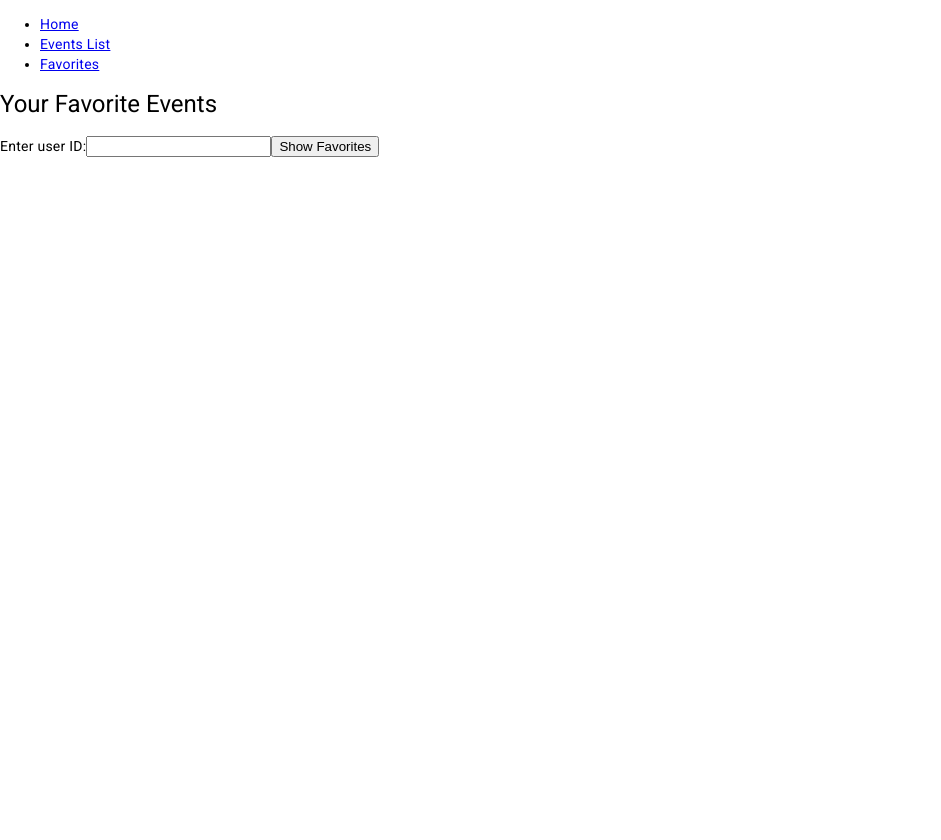
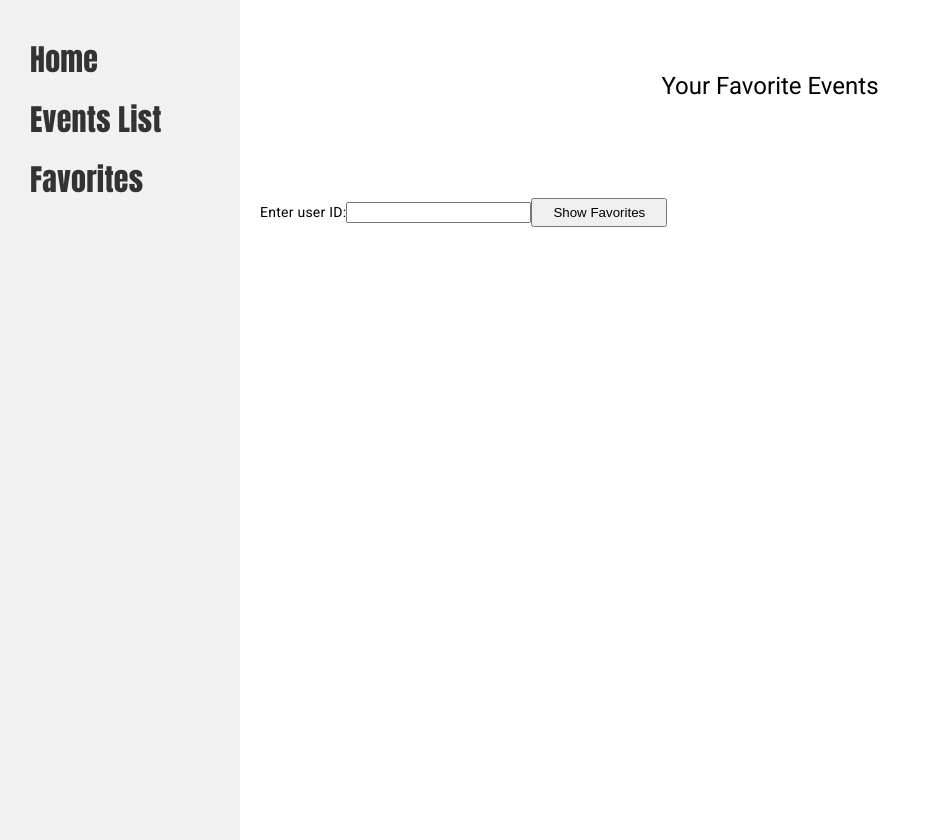
Before and after one commit to lisavong/UpmeetEventSystem, an Angular app: page /favorites in a window 1280 px wide. Shown: the whole page, without its empty margins (0-941 px from the left). Before the commit the page ends 814 px from the top, so only its background shows below. Built offline with nearby package versions, Linux system fonts and the light colour scheme.

Commit message:
fun
wed0308

```diff
--- a/src/app/app.component.css
+++ b/src/app/app.component.css
@@ -0,0 +1,39 @@
+html, body {
+    height: 100%;
+  }
+
+  nav {
+    float: left; /* or use display: flex; flex-direction: column; */
+    width: 200px;
+    height: 100%;
+    margin-right: 20px;
+    padding: 20px;
+    background-color: #f1f1f1;
+    font-family: Impact, Haettenschweiler, 'Arial Narrow Bold', sans-serif, sans-serif;
+    font-size: 30px;
+    color: #333;
+  }
+
+
+  nav ul {
+    list-style-type: none;
+    padding: 0;
+    margin: 0;
+  }
+
+  nav li {
+    margin-top: 20px;
+    margin-bottom: 20px;
+  }
+
+  nav a {
+    display: block;
+    padding: 10px;
+    text-decoration: none;
+    color: #333;
+  }
+
+  nav a:hover {
+    background-color: #ddd;
+    color: #000;
+  }
--- a/src/app/app.component.ts
+++ b/src/app/app.component.ts
@@ -10,8 +10,4 @@ export class AppComponent {
   title = 'UpmeetEventSystem';
   userID = -1;
 
-  // addUserID(form:NgForm){
-  //   let userID = form.form.value.userID;
-  //   this.favorites.push(userID);
-  // }
 }
--- a/src/app/core/home/home.component.html
+++ b/src/app/core/home/home.component.html
@@ -1 +1 @@
-<h4>Upmeet Event Systems</h4>
+<h1>Welcome to Upmeet Events!!</h1>
--- a/src/app/event/event.component.html
+++ b/src/app/event/event.component.html
@@ -6,7 +6,7 @@
 </ul>
 </div> -->
 
-<h3>Event List</h3>
+<!-- <h3>Event List</h3>
 <div *ngFor="let event of events, index as i">
       <a [routerLink]="['/event-details', i+1]" routerLinkActive="active">{{event.name}}</a>
 </div>
@@ -32,15 +32,40 @@
     <p> <label for="location">Location:</label> <input name="location" id="location" ngModel /></p>
     <p><button>Add New Event</button></p>
     </form>
-</div>
+</div> -->
 
 <!-- <mat-form-field appearance="outline"> -->
 
 <!-- </mat-form-field> -->
 
 
-<!-- <p> <mat-label for="date">Date of Event:</mat-label> <input matInput [matDatepicker]="picker"
-  name="date" id="date" ngModel />
-  <mat-hint>MM/DD/YYYY</mat-hint>
-  <mat-datepicker-toggle matIconSuffix [for]="picker"></mat-datepicker-toggle>
-  <mat-datepicker #picker></mat-datepicker></p> -->
+
+  <div style="text-align: center;">
+    <h1>Event List</h1>
+    <div *ngFor="let event of events, index as i">
+     <p> Event ID: {{event.eventID}} | <a [routerLink]="['/event-details', i+1]" routerLinkActive="active">{{event.name}}</a> </p>
+    </div>
+    <br>
+    <hr>
+    <button (click)="toggleAddFave()">{{buttonFaveText}}</button>
+    <div *ngIf="showFaveAdd">
+      <form #newFavoriteForm="ngForm" (ngSubmit)="addFavorite(newFavoriteForm)">
+        <label for="userID">User ID:  </label> <input name="userID" id="userID" ngModel />
+        <label for="eventID">Event ID:  </label> <input name="eventID" id="eventID" ngModel />
+        <button>Add Favorite</button>
+      </form>
+    </div>
+    <br>
+    <hr>
+    <button (click)="toggleAddEvent()">{{buttonEventText}}</button>
+    <div *ngIf="showEventAdd">
+      <form #newEventForm="ngForm" (ngSubmit)="addEvent(newEventForm)">
+        <p> <label for="date">Date of Event:</label> <input name="date" id="date" ngModel /></p>
+        <p> <label for="name">Event Name:</label> <input name="name" id="name" ngModel /> </p>
+        <p> <label for="description">Description:</label> <input name="description" id="description" ngModel /></p>
+        <p> <label for="price">Price per ticket:</label> <input name="price" id="price" ngModel /></p>
+        <p> <label for="location">Location:</label> <input name="location" id="location" ngModel /></p>
+        <p><button>Add New Event</button></p>
+      </form>
+    </div>
+  </div>
--- a/src/app/event/event.component.ts
+++ b/src/app/event/event.component.ts
@@ -89,6 +89,7 @@ export class EventComponent {
    this.repositoryService.addFavorite(newFavorite).subscribe(
     () => {}
    );
+   form.resetForm();
   }
 
 }
--- a/src/app/favorites/favorites.component.html
+++ b/src/app/favorites/favorites.component.html
@@ -9,8 +9,8 @@
 </div>
 
 <div *ngIf="showFavorites">
-    <div *ngFor="let fave of favorites, index as i">
-        <span> Favorites ID: {{fave.id}} | <a [routerLink]="['/event-details', i+1]" routerLinkActive="active"> {{fave.name}}</a>
+    <div *ngFor="let fave of favorites, index as eventID">
+        <span> Favorites ID: {{fave.id}} | <a [routerLink]="['/event-details', fave.eventID]" routerLinkActive="active"> {{fave.name}}</a>
          </span>
     </div>
     <br>
--- a/src/app/favorites/favorites.component.ts
+++ b/src/app/favorites/favorites.component.ts
@@ -33,9 +33,6 @@ export class FavoritesComponent {
   getUserID(form: NgForm) {
    this.activeUserID = form.form.value.activeUserID;
    form.resetForm();
-   form.reset();
-   this.showFavorites = false;
-   this.noFavorites = false;
   }
 
   toggleFavorites(activeUserID: number) {
@@ -60,12 +57,7 @@ export class FavoritesComponent {
     )
     .subscribe((response) => {
       this.favorites = response;
-      if (this.favorites == undefined) {
-        this.noFavorites = true;
-      }
-      else {
-        this.showFavorites = true;
-      }
+      this.showFavorites = true;
     });
     }
 
@@ -79,9 +71,10 @@ export class FavoritesComponent {
      };
 
     this.repositoryService.deleteFavoriteByID(deletedFavorite.id).subscribe(
-      (response) => {
-        this.repositoryService.getFavoritesByUserID(this.activeUserID);
+      () => {
+        this.toggleFavorites(this.activeUserID)
       }
     );
+    form.resetForm();
   }
 }
--- a/src/styles.css
+++ b/src/styles.css
@@ -5,3 +5,23 @@ body { margin: 0; font-family: Roboto, "Helvetica Neue", sans-serif; }
 
 html, body { height: 100%; }
 body { margin: 0; font-family: Roboto, "Helvetica Neue", sans-serif; }
+
+
+h1 {
+    display: flex;
+    justify-content: center;
+    align-items: center;
+    padding: 70px 10px; /* add 10px of padding on top and bottom, and 20px of padding on left and right */
+    font-family: ;
+  }
+
+  button {
+    padding-top: 5px;
+    padding-right: 20px;
+    padding-bottom: 5px;
+    padding-left: 20px;
+  }
+
+  form {
+    padding: 10px;
+  }
```
Also changed, not shown: src/app/app.component.html (line endings or trailing spaces), src/app/core/home/home.component.css (line endings or trailing spaces).
